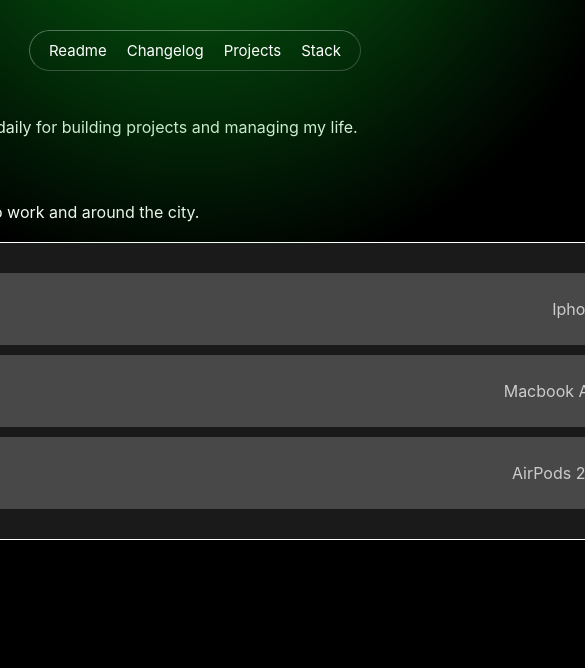
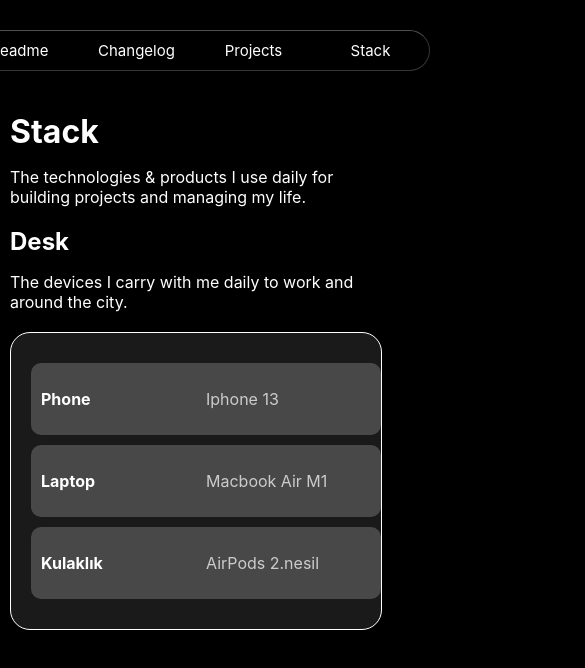
Before and after one commit to aymhmt/portfolio, a React (Create React App) app: page /stack in a window 390 px wide. Shown: the top 668 px of the page, 585 px wide, since content can reach past the window. Built offline with nearby package versions, Linux system fonts and the light colour scheme.

Commit message:
Dosya güncellemeleri ve yeni resim eklendi

```diff
--- a/package.json
+++ b/package.json
@@ -4,6 +4,9 @@
   "type": "module",
   "private": true,
   "dependencies": {
+    "@fortawesome/fontawesome-svg-core": "^6.6.0",
+    "@fortawesome/free-solid-svg-icons": "^6.6.0",
+    "@fortawesome/react-fontawesome": "^0.2.2",
     "@testing-library/jest-dom": "^5.17.0",
     "@testing-library/react": "^13.4.0",
     "@testing-library/user-event": "^13.5.0",
--- a/public/index.html
+++ b/public/index.html
@@ -3,12 +3,13 @@
   <head>
     <meta charset="utf-8" />
     <meta name="viewport" content="width=device-width, initial-scale=1" />
+    <link rel="icon" href="./anime.png"/>
     <meta name="theme-color" content="#000000" />
     <meta
       name="description"
       content="Web site created using create-react-app"
     />
-    <title>Muhammet Ay</title>
+    <title> Muhammet Ay </title>
   </head>
   <body>
     <div id="root">
--- a/src/App.css
+++ b/src/App.css
@@ -79,9 +79,14 @@
 }
 
 .read-me{
-  height: 40vh;
+  height: 50vh;
   background-color: #000;
-  margin: 50px 0 0 -200px;
+  margin: 50px 0 0 0;
+}
+
+.read-me img{
+  border-radius: 50%;
+  width: 100px;
 }
 
 .read-me p {
@@ -92,7 +97,6 @@
   height: 50vh;
   color: #fff;
   background-color: #000;
-  margin: 0 0 0 -90px;
 }
 
 .name{
@@ -110,7 +114,6 @@
 .custom-box {
   width: 350px;
   height: 200px;
-  background-color: none;
   border-radius: 30px;
   position: relative;
   cursor: pointer;
@@ -229,7 +232,7 @@
 }
 
 .career-box{
-  width: 880px;
+  width: 800px;
   height: 200px;
   border: 1px outset #ffffff50;
   border-radius: 50px;
@@ -346,13 +349,13 @@
 
 .stack {
   width: 880px;
-  height: auto; /* Allow height to adjust based on content */
-  border: 1px solid #fff; /* Changed to solid for better visibility */
-  border-radius: 20px; /* Slightly less rounded for a modern look */
-  background: rgba(255, 255, 255, 0.1); /* Light background for contrast */
-  box-shadow: 0 4px 20px rgba(0, 0, 0, 0.2); /* Added shadow for depth */
-  padding: 20px; /* Added padding for spacing */
-  margin: 20px auto; /* Centered the stack */
+  height: auto;
+  border: 1px solid #fff;
+  border-radius: 20px;
+  background: rgba(255, 255, 255, 0.1);
+  box-shadow: 0 4px 20px rgba(0, 0, 0, 0.2);
+  padding: 20px;
+  margin: 20px auto;
 }
 
 .comp {
@@ -398,3 +401,82 @@
 .stack p{
   background: none;
 }
+
+@media (max-width: 1142px) {
+  *{
+    max-width: 1142;
+    width: 100%;
+  }
+  .read-me{
+    width: 100%;
+    display: grid;
+  }
+  .light{
+    display: none;
+  }
+  .custom-box-container{
+    display: grid;
+    margin: -105px;
+  }
+
+  .career-box{
+    width: 380px;
+  }
+
+  .custom-box{
+    width: 350px;
+  }
+
+  .custom-content{
+    width: 350px;
+  }
+
+  .read-me{
+    height: 110vh;
+    width: 100px;
+  }
+
+  .spotlight{
+    height: 100vh;
+    width: 100px;
+
+  }
+
+  .changelog-container{
+    margin: 50px 0 0 60vh;
+    width: 350px;
+  }
+
+  .changelog-container p{
+    width: 350px;
+  }
+
+  .line-container{
+    width: 370px;
+  }
+
+  .changelog{
+    width: 380px;
+  }
+
+  .projects {
+    width: 380px;
+  }
+
+  .projects-container{
+    width: 380px;
+  }
+
+  .stack-container{
+    width: 370px;
+    margin: 50px;
+  }
+
+  .stack-content{
+    width: 350px;
+  }
+
+  .stack{
+    width: 330px;
+  }
+}
--- a/src/components/Navbar.jsx
+++ b/src/components/Navbar.jsx
@@ -1,5 +1,6 @@
 import React from "react";
-import { useNavigate} from "react-router-dom";
+import { useNavigate } from "react-router-dom";
+import { FontAwesomeIcon } from "@fortawesome/react-fontawesome";
 import "../App.css";
 
 function Navbar() {
@@ -10,6 +11,11 @@
   };
 
   return (
+    <>
+      <div className="menu">
+        <FontAwesomeIcon icon="fa-solid fa-bars" />
+      </div>
+
       <div className="navbar-container">
         <nav className="navbar">
           <div className="option-container">
@@ -20,6 +26,7 @@
           </div>
         </nav>
       </div>
+    </>
   );
 }
 
--- a/src/components/Readme.jsx
+++ b/src/components/Readme.jsx
@@ -14,8 +14,9 @@
     <div className="Readme">
       <div className="light"></div>
       <div className="read-me">
+        <img src="anime.png" alt="mami"/>
         <h1 className="name">Muhammet Ay</h1>
-        <h1 className="desc">Computer Engineer & Developer</h1>
+        <h1 className="desc">Computer Engineer & Ai Developer</h1>
         <p>Hi 👋🏻, I am currently working on developing my own projects to expand my portfolio
           <br />  and trying to adapt to the industry by using new technologies.
         </p>
```
Also changed, not shown: public/anime.png (added), 1 other file (tests, documents, lock files or other folders). Lines whose indentation alone changed are shown as unchanged.
